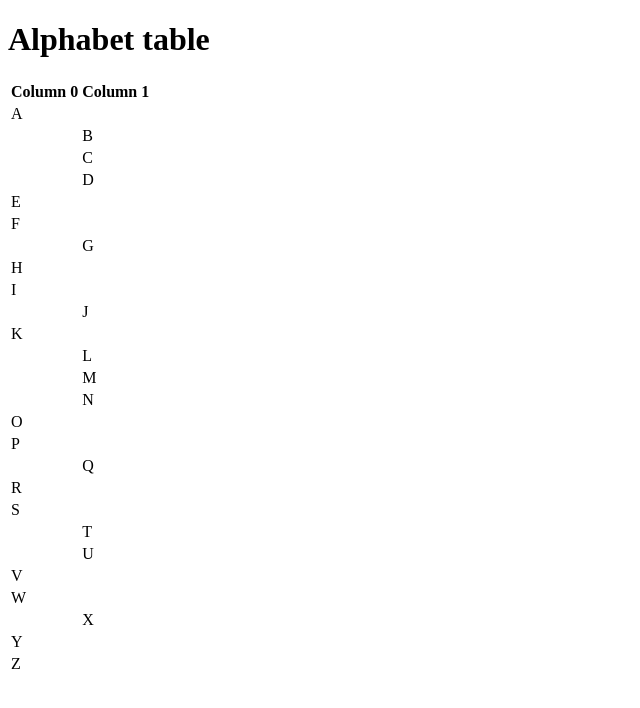
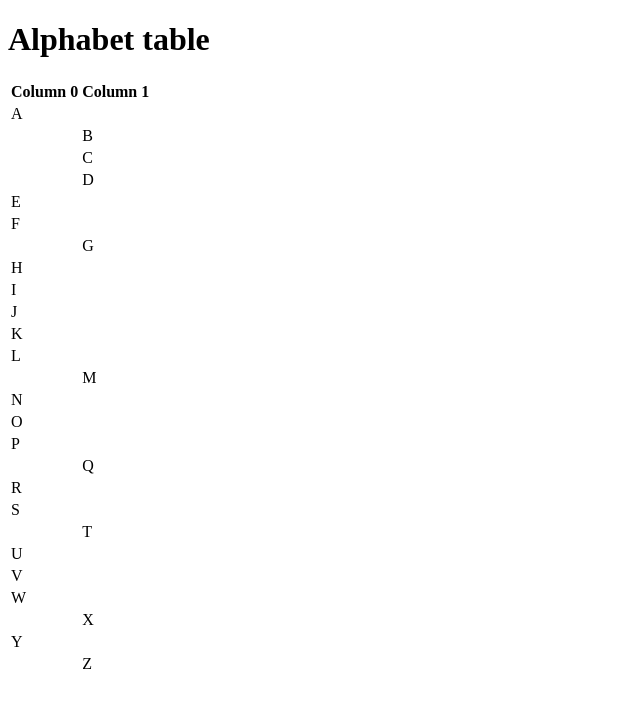
Before and after one commit to comp426-2022-spring/a00-vishy08, a website: page index.html in a window 1280 px wide. Shown: the whole page, without its empty margins (0-640 px from the left). Drawn offline with Linux system fonts and the light colour scheme.

Commit message:
Third Try

```diff
--- a/index.html
+++ b/index.html
@@ -44,19 +44,19 @@
                         <td>I</td><td></td>
                     </tr>
                     <tr>
-                    <td></td><td>J</td>
+                        <td>J</td><td></td>
                     </tr>
                     <tr>
                         <td>K</td><td></td>
                     </tr>
                     <tr>
-                    <td></td><td>L</td>
+                        <td>L</td><td></td>
                     </tr>
                     <tr>
                         <td></td><td>M</td>
                     </tr>
                     <tr>
-                    <td></td><td>N</td>
+                        <td>N</td><td></td>
                     </tr>
                     <tr>
                         <td>O</td><td></td>
@@ -77,7 +77,7 @@
                         <td></td><td>T</td>
                     </tr>
                     <tr>
-                    <td></td><td>U</td>
+                        <td>U</td><td></td>
                     </tr>
                     <tr>
                         <td>V</td><td></td>
@@ -92,7 +92,7 @@
                         <td>Y</td><td></td>
                     </tr>
                     <tr>
-                    <td>Z</td><td></td>
+                        <td></td><td>Z</td>
                     </tr>
                 </tbdoy>
             </table>
```
Lines whose indentation alone changed are shown as unchanged.
